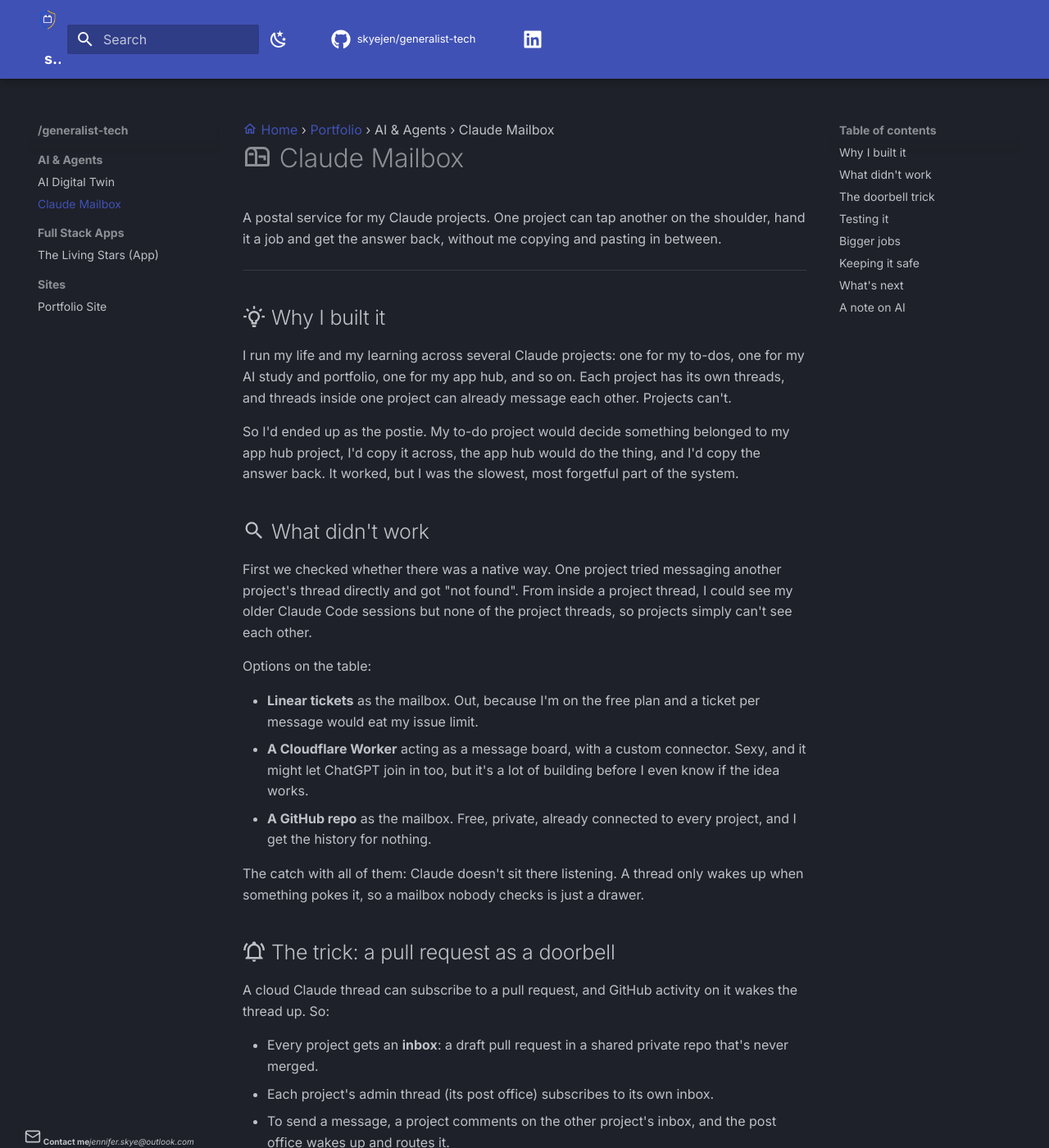
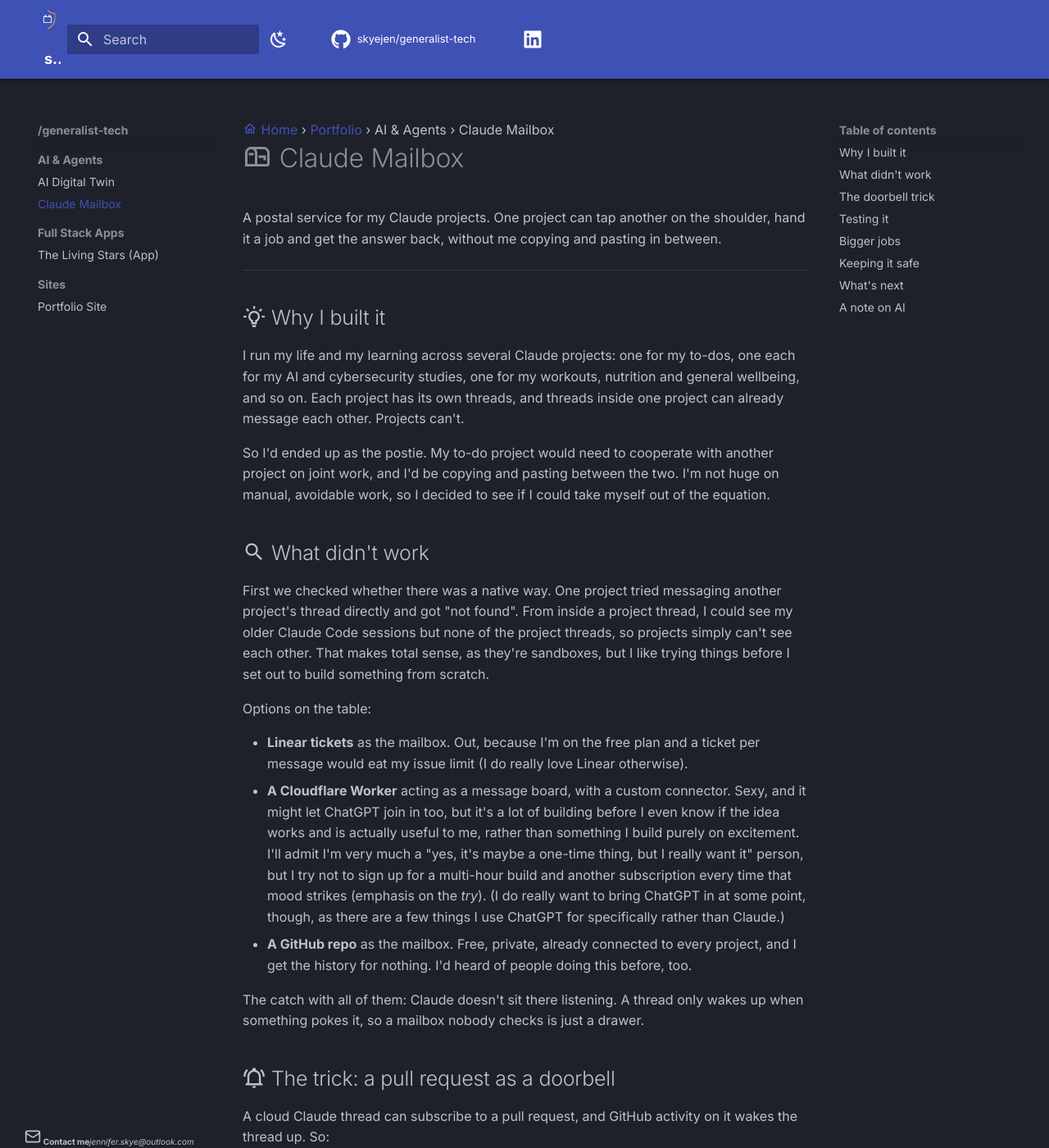
Before and after one commit to skyejen/generalist-tech, an MkDocs documentation site: the page built from docs/portfolio/claude-mailbox.md, in a window 1280 px wide and 1400 px high. Shown: the whole window at 82% size. Built offline with MkDocs 1.6.1 and Material for MkDocs 9.7.7, drawn with Linux system fonts in a browser that asks for light colours; comment, search, counter and statistics services are not loaded; some of the changed text lies outside the part shown.

Commit message:
polish: Claude Mailbox write-up in Jen's words
Co-Authored-By: Claude Opus 5.5 <noreply@anthropic.com>

```diff
--- a/docs/portfolio/claude-mailbox.md
+++ b/docs/portfolio/claude-mailbox.md
@@ -6,19 +6,19 @@ A postal service for my Claude projects. One project can tap another on the shou
 
 ## :material-lightbulb-on-outline: Why I built it { data-toc-label="Why I built it" }
 
-I run my life and my learning across several Claude projects: one for my to-dos, one for my AI study and portfolio, one for my app hub, and so on. Each project has its own threads, and threads inside one project can already message each other. Projects can't.
+I run my life and my learning across several Claude projects: one for my to-dos, one each for my AI and cybersecurity studies, one for my workouts, nutrition and general wellbeing, and so on. Each project has its own threads, and threads inside one project can already message each other. Projects can't.
 
-So I'd ended up as the postie. My to-do project would decide something belonged to my app hub project, I'd copy it across, the app hub would do the thing, and I'd copy the answer back. It worked, but I was the slowest, most forgetful part of the system.
+So I'd ended up as the postie. My to-do project would need to cooperate with another project on joint work, and I'd be copying and pasting between the two. I'm not huge on manual, avoidable work, so I decided to see if I could take myself out of the equation.
 
 ## :material-magnify: What didn't work { data-toc-label="What didn't work" }
 
-First we checked whether there was a native way. One project tried messaging another project's thread directly and got "not found". From inside a project thread, I could see my older Claude Code sessions but none of the project threads, so projects simply can't see each other.
+First we checked whether there was a native way. One project tried messaging another project's thread directly and got "not found". From inside a project thread, I could see my older Claude Code sessions but none of the project threads, so projects simply can't see each other. That makes total sense, as they're sandboxes, but I like trying things before I set out to build something from scratch.
 
 Options on the table:
 
-- **Linear tickets** as the mailbox. Out, because I'm on the free plan and a ticket per message would eat my issue limit.
-- **A Cloudflare Worker** acting as a message board, with a custom connector. Sexy, and it might let ChatGPT join in too, but it's a lot of building before I even know if the idea works.
-- **A GitHub repo** as the mailbox. Free, private, already connected to every project, and I get the history for nothing.
+- **Linear tickets** as the mailbox. Out, because I'm on the free plan and a ticket per message would eat my issue limit (I do really love Linear otherwise).
+- **A Cloudflare Worker** acting as a message board, with a custom connector. Sexy, and it might let ChatGPT join in too, but it's a lot of building before I even know if the idea works and is actually useful to me, rather than something I build purely on excitement. I'll admit I'm very much a "yes, it's maybe a one-time thing, but I really want it" person, but I try not to sign up for a multi-hour build and another subscription every time that mood strikes (emphasis on the *try*). (I do really want to bring ChatGPT in at some point, though, as there are a few things I use ChatGPT for specifically rather than Claude.)
+- **A GitHub repo** as the mailbox. Free, private, already connected to every project, and I get the history for nothing. I'd heard of people doing this before, too.
 
 The catch with all of them: Claude doesn't sit there listening. A thread only wakes up when something pokes it, so a mailbox nobody checks is just a drawer.
 
@@ -63,7 +63,7 @@ Wake and work are kept separate, so the inbox stays short and the history stays
 
 ## :material-format-list-checks: What's next { data-toc-label="What's next" }
 
-The first two inboxes are live, and the rest of my projects are getting theirs with a copy-paste prompt from the repo's templates folder. The Cloudflare Worker version is still on the shelf, mostly because it could let ChatGPT join in, which I use a lot for visual stuff. Maybe one day.
+All my projects have their own inbox now, set up with a copy-paste prompt from the repo's templates folder. Next I want to see whether ChatGPT can join in, either through this setup or the Cloudflare Worker version that's still on the shelf.
 
 ## :material-robot-happy-outline: A note on AI { data-toc-label="A note on AI" }
 
```
